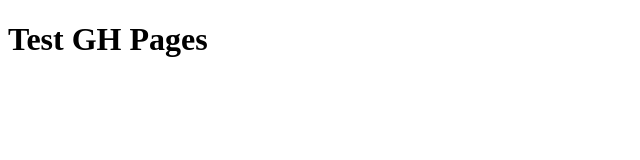
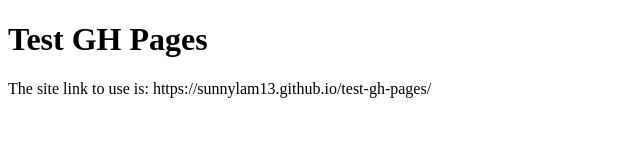
Before and after one commit to sunnylam13/test-gh-pages, a plain HTML site: page index.html in a window 1280 px wide. Shown: the whole page, without its empty margins (0-640 px from the left). Drawn offline with Linux system fonts and the light colour scheme.

Commit message:
I added the link to the visible website itself.

```diff
--- a/index.html
+++ b/index.html
@@ -6,5 +6,6 @@
 </head>
 <body>
 	<h1>Test GH Pages</h1>
+	<p>The site link to use is: https://sunnylam13.github.io/test-gh-pages/</p>
 </body>
 </html>
```
